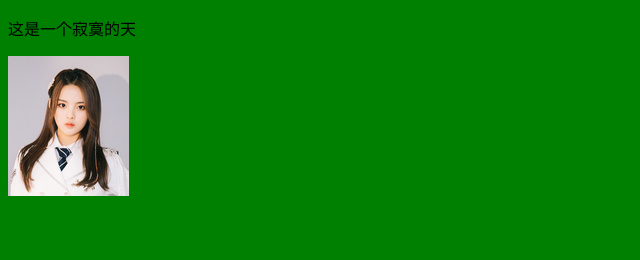
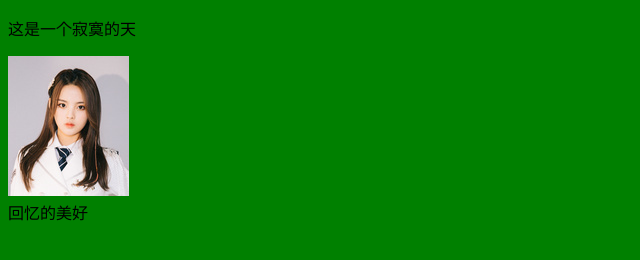
Before and after one commit to eileenliao/studyPull, a plain HTML site: page index.html in a window 1280 px wide. Shown: the whole page, without its empty margins (0-640 px from the left). Drawn offline with Linux system fonts and the light colour scheme.

Commit message:
回忆的美好

```diff
--- a/index.html
+++ b/index.html
@@ -11,6 +11,6 @@
     <p>这是一个寂寞的天</p>
     <img src="./ycy.jpg" alt="">
     <br>
-
+   <div>回忆的美好</div>
 </body>
 </html>
```
